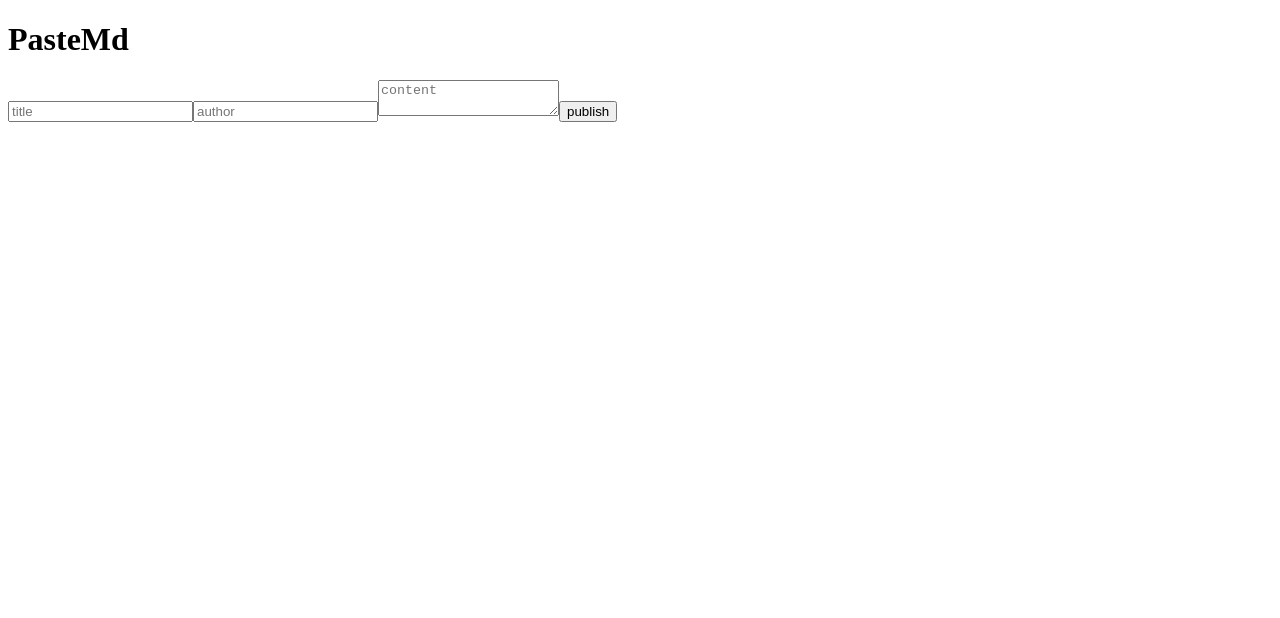
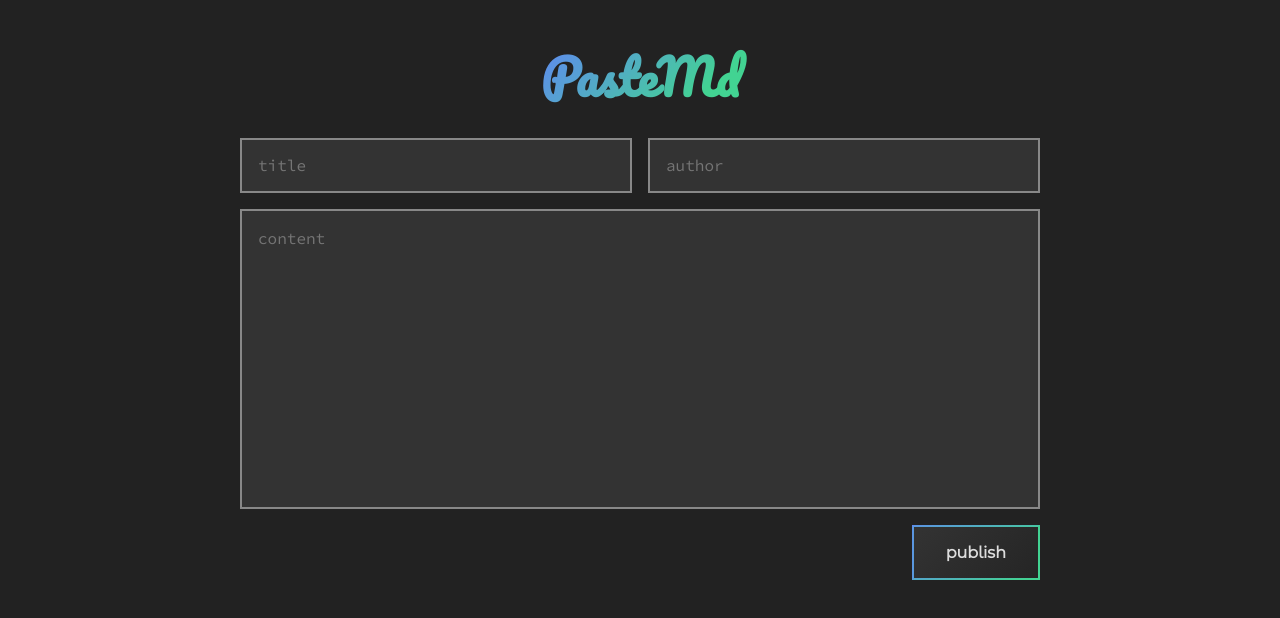
Before and after one commit to gareth618/pastemd, a Nuxt app: page / in a window 1280 px wide. Shown: the top 618 px of the page. Built offline with nearby package versions, Linux system fonts and the light colour scheme.

Commit message:
home page frontend

```diff
--- /dev/null
+++ b/assets/css/global.css
@@ -0,0 +1,64 @@
+@import url('https://fonts.googleapis.com/css2?family=Pacifico&display=swap');
+@import url('https://fonts.googleapis.com/css2?family=Montserrat+Alternates&display=swap');
+@import url('https://fonts.googleapis.com/css2?family=Merriweather&display=swap');
+@import url('https://fonts.googleapis.com/css2?family=Source+Code+Pro&display=swap');
+
+*,
+*::before,
+*::after {
+  box-sizing: border-box;
+}
+
+html {
+  line-height: 1.2;
+  font-family: 'Montserrat Alternates', cursive;
+  -moz-osx-font-smoothing: grayscale;
+  -webkit-font-smoothing: antialiased;
+}
+
+body {
+  margin: 0;
+  padding: 2rem 1rem;
+  color: var(--foreground);
+  background-color: var(--background);
+}
+
+:where(p, h1, h2, h3, h4, h5, h6) {
+  margin: 0;
+}
+
+:where(button, select, input, textarea) {
+  display: block;
+  color: inherit;
+  font-size: 1rem;
+  line-height: 1.2;
+  border: none;
+  outline: none;
+  background: none;
+}
+
+:where(button, select, input, textarea)[disabled] {
+  opacity: .75;
+}
+
+:where(input, textarea) {
+  font-family: 'Source Code Pro', monospace;
+}
+
+button {
+  font-family: inherit;
+}
+
+button:not([disabled]) {
+  cursor: pointer;
+}
+
+textarea {
+  resize: none;
+  line-height: 1.4;
+}
+
+a {
+  color: inherit;
+  text-decoration: none;
+}
--- /dev/null
+++ b/assets/css/themes.css
@@ -0,0 +1,7 @@
+:root {
+  --foreground: #ddd;
+  --background: #222;
+  --middground: #333;
+  --bordground: #888;
+  --gradient: linear-gradient(315deg, #42d392 25%, #647eff);
+}
--- a/nuxt.config.ts
+++ b/nuxt.config.ts
@@ -1,4 +1,6 @@
-// https://nuxt.com/docs/api/configuration/nuxt-config
 export default defineNuxtConfig({
-
-})
+  css: [
+    '@/assets/css/global.css',
+    '@/assets/css/themes.css'
+  ]
+});
--- a/pages/index.vue
+++ b/pages/index.vue
@@ -12,22 +12,122 @@ export default {
   },
   methods: {
     async publish() {
-      await addDoc(collection(firestore, 'pastes'), {
+      const document = await addDoc(collection(firestore, 'pastes'), {
         title: this.title,
         author: this.author,
         content: this.content
       });
+      navigator.clipboard.writeText(`http://localhost:3000/pastes/${document.id}`);
+      navigateTo(`/pastes/${document.id}`);
     }
   }
 };
 </script>
 
 <template>
+  <main>
     <h1>PasteMd</h1>
     <form @submit.prevent="publish">
+      <div class="inputs">
         <input v-model="title" placeholder="title" />
         <input v-model="author" placeholder="author" />
+      </div>
       <textarea v-model="content" placeholder="content" />
+      <div class="button">
         <button>publish</button>
+      </div>
     </form>
+  </main>
 </template>
+
+<style scoped>
+main {
+  display: flex;
+  flex-direction: column;
+  align-items: center;
+  gap: 1rem;
+  margin: 0 auto;
+  width: min(100%, 800px);
+}
+
+h1 {
+  padding: 1rem;
+  width: fit-content;
+  font-size: 3rem;
+  font-family: 'Pacifico', cursive;
+  color: transparent;
+  background-clip: text;
+  background-image: var(--gradient);
+  user-select: none;
+  transition: transform .25s;
+}
+
+h1:hover {
+  transform: rotate(-5deg) scale(1.1);
+}
+
+form {
+  display: flex;
+  flex-direction: column;
+  align-items: center;
+  gap: 1rem;
+  width: 100%;
+}
+
+.inputs {
+  display: flex;
+  flex-grow: 1;
+  gap: 1rem;
+  width: 100%;
+}
+
+.button {
+  display: flex;
+  justify-content: right;
+  width: 100%;
+}
+
+:where(button, input, textarea) {
+  width: 100%;
+  padding: 1rem;
+  background-color: var(--middground);
+  border: 2px solid var(--bordground);
+}
+
+:where(input, textarea)::selection {
+  color: var(--background);
+  background-color: var(--foreground);
+}
+
+textarea {
+  height: 300px;
+}
+
+textarea::-webkit-scrollbar {
+  width: .5rem;
+}
+
+textarea::-webkit-scrollbar-thumb {
+  background-color: var(--bordground);
+}
+
+button {
+  padding: 1rem 2rem;
+  width: fit-content;
+  font-weight: bold;
+  background-size: 300%;
+  background-image: linear-gradient(135deg, #333, #111);
+  border-image: var(--gradient) 25;
+  transition: background-position .5s;
+}
+
+button:where(:hover, :focus-visible) {
+  background-position: 100%;
+}
+
+@media (max-width: 500px) {
+  .inputs {
+    flex-direction: column;
+  }
+}
+</style>
--- a/pages/pastes/[id].vue
+++ b/pages/pastes/[id].vue
@@ -7,30 +7,24 @@ export default {
     return {
       title: '',
       author: '',
-      content: '',
-      found: false
+      content: ''
     };
   },
   async mounted() {
     const document = await getDoc(doc(firestore, 'pastes', this.$route.params.id));
-    if (!document.exists()) return;
-    const documentData = document.data();
-    this.title = documentData.title;
-    this.author = documentData.author;
-    this.content = documentData.content;
+    if (!document.exists()) return navigateTo('/pastes');
+    const data = document.data();
+    this.title = data.title;
+    this.author = data.author;
+    this.content = data.content;
   }
 };
 </script>
 
 <template>
-  <div v-if="found">
-    <p>paste not found</p>
-  </div>
-  <div v-else>
-    <h1>{{ title }}</h1>
-    <p>{{ author }}</p>
-    <article>
-      <p v-for="paragraph of content.split('\n')">{{ paragraph }}</p>
-    </article>
-  </div>
+  <h1>{{ title }}</h1>
+  <p>{{ author }}</p>
+  <article>
+    <p v-for="paragraph of content.split('\n')">{{ paragraph }}</p>
+  </article>
 </template>
--- /dev/null
+++ b/pages/pastes/index.vue
@@ -0,0 +1,3 @@
+<template>
+  <h1>paste not found</h1>
+</template>
```
Also changed, not shown: 1 other file (tests, documents, lock files or other folders). Lines whose indentation alone changed are shown as unchanged.
